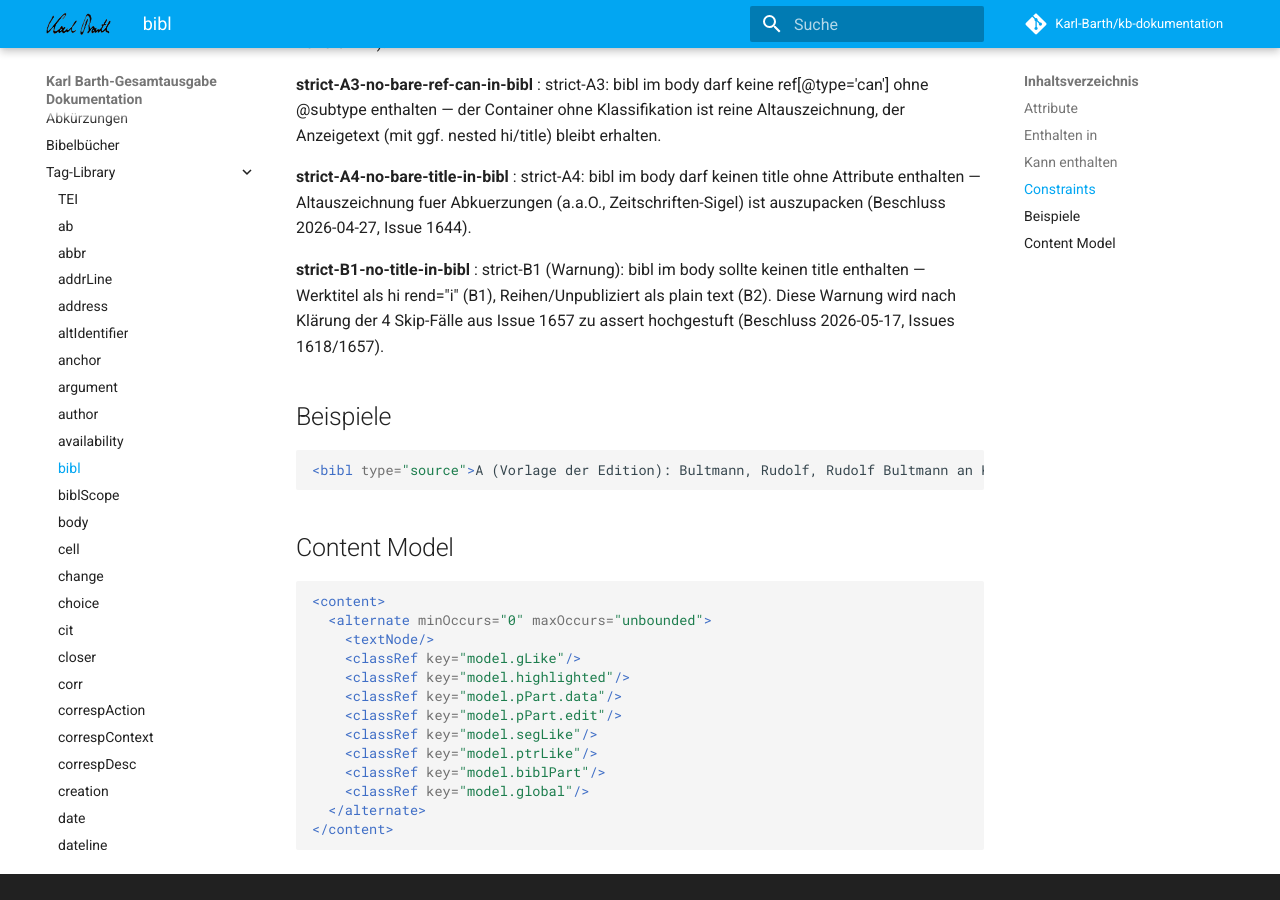
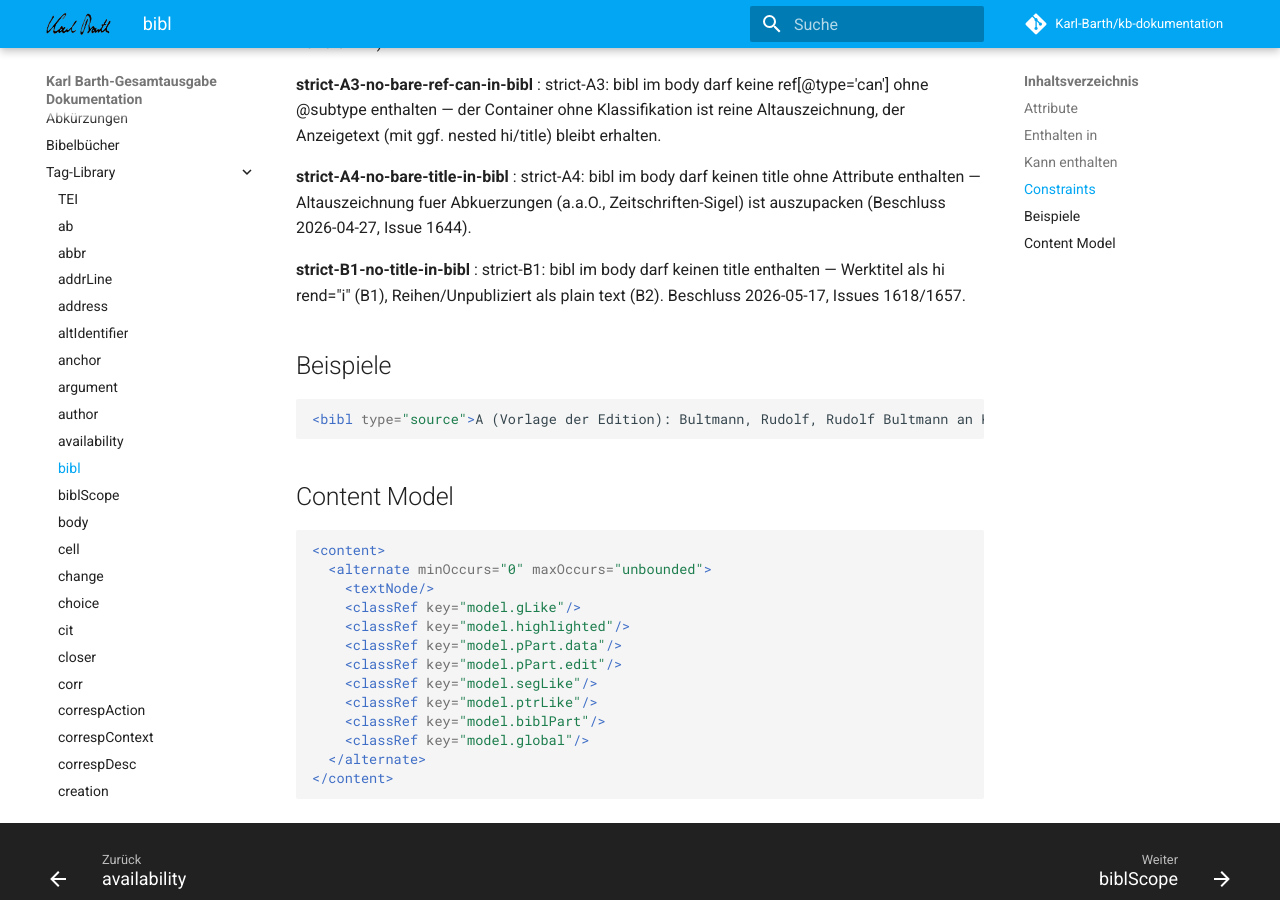
Before and after one commit to Karl-Barth/kb-dokumentation, an MkDocs documentation site: the page built from docs/tag-library/bibl.md, in a window 1280 px wide and 900 px high, scrolled down 2862 px. Built offline with MkDocs 1.6.1 and Material for MkDocs 9.7.7, drawn with Linux system fonts in a browser that asks for light colours; comment, search, counter and statistics services are not loaded.

Commit message:
B1+B2 ODD-Verschaerfung Stufe 2: strict-B1 als assert (Nachzug)
Tag-Library aktualisiert: strict-B1 in bibl.md verwendet jetzt
Fehler-Wording statt Warnung.

Bezug: GitLab-Issues #1618 (B1+B2) und #1657 (Skips).

```diff
--- a/docs/tag-library/bibl.md
+++ b/docs/tag-library/bibl.md
@@ -92,7 +92,7 @@ Beliebiger Textinhalt
 :   strict-A4: bibl im body darf keinen title ohne Attribute enthalten — Altauszeichnung fuer Abkuerzungen (a.a.O., Zeitschriften-Sigel) ist auszupacken (Beschluss 2026-04-27, Issue 1644).
 
 **strict-B1-no-title-in-bibl**
-:   strict-B1 (Warnung): bibl im body sollte keinen title enthalten — Werktitel als hi rend="i" (B1), Reihen/Unpubliziert als plain text (B2). Diese Warnung wird nach Klärung der 4 Skip-Fälle aus Issue 1657 zu assert hochgestuft (Beschluss 2026-05-17, Issues 1618/1657).
+:   strict-B1: bibl im body darf keinen title enthalten — Werktitel als hi rend="i" (B1), Reihen/Unpubliziert als plain text (B2). Beschluss 2026-05-17, Issues 1618/1657.
 
 ## Beispiele
 
```
